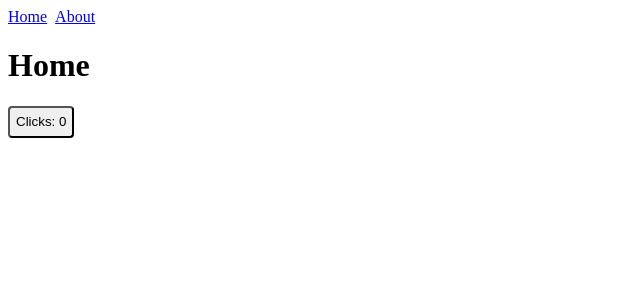
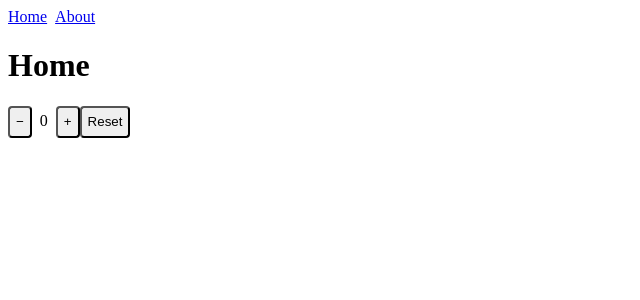
Before and after one commit to chriscalo/vue3-vite, a Vue app: page / in a window 1280 px wide. Shown: the top 300 px of the page, without its empty margins (0-640 px from the left). Built offline with nearby package versions, Linux system fonts and the light colour scheme.

Commit message:
add more to counter

```diff
--- a/pages/Counter.vue
+++ b/pages/Counter.vue
@@ -1,14 +1,28 @@
 <template>
-  <button @click="count++">Clicks: {{ count }}</button>
+  <button @click="count--">−</button>
+  <span style="margin: 0.5rem;">{{ count }}</span>
+  <button @click="count++">+</button>
+  <button @click="reset">Reset</button>
 </template>
 
 <script>
+  import { ref } from "vue";
+
+  function setup() {
+    const count = ref(0);
+
+    function reset() {
+      count.value = 0;
+    }
+
+    return {
+      count,
+      reset,
+    };
+  }
+
   export default {
-    setup() {
-      return {
-        count: 0,
-      };
-    },
+    setup,
   };
 </script>
 
```
